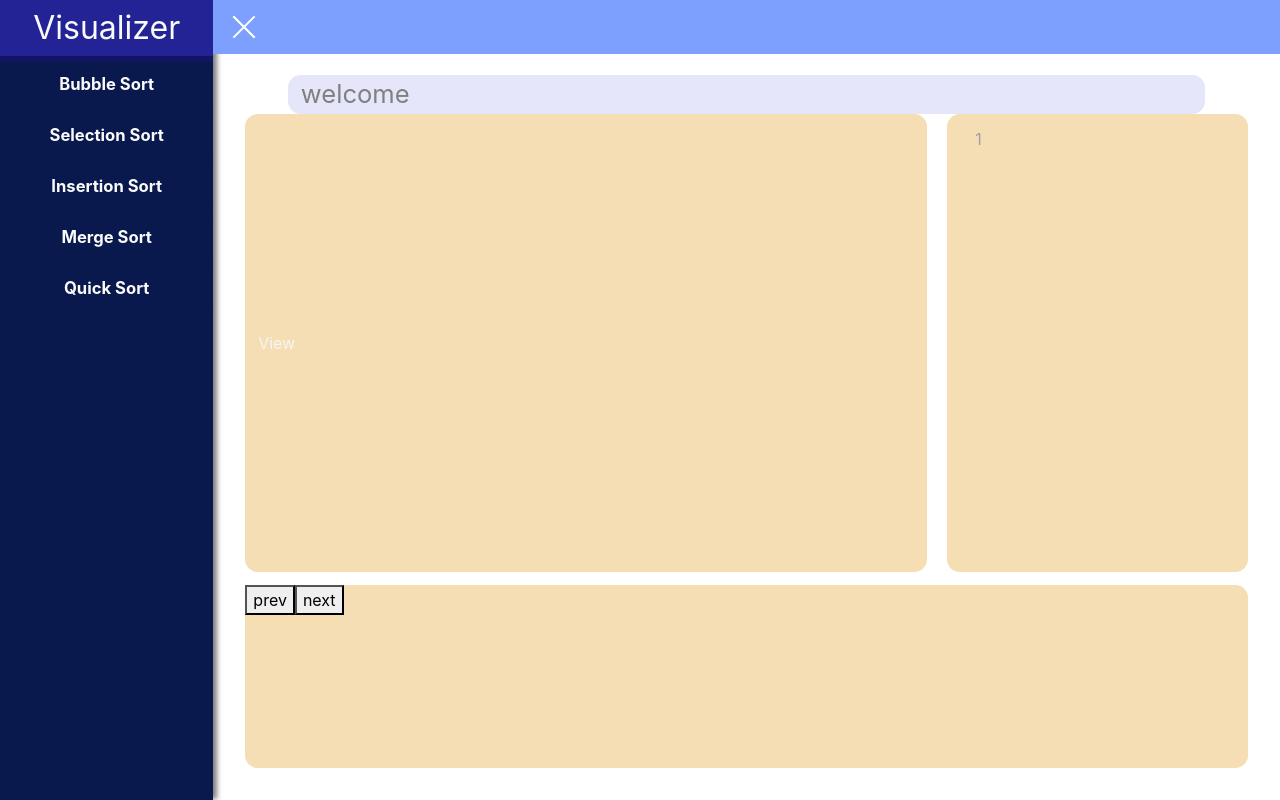
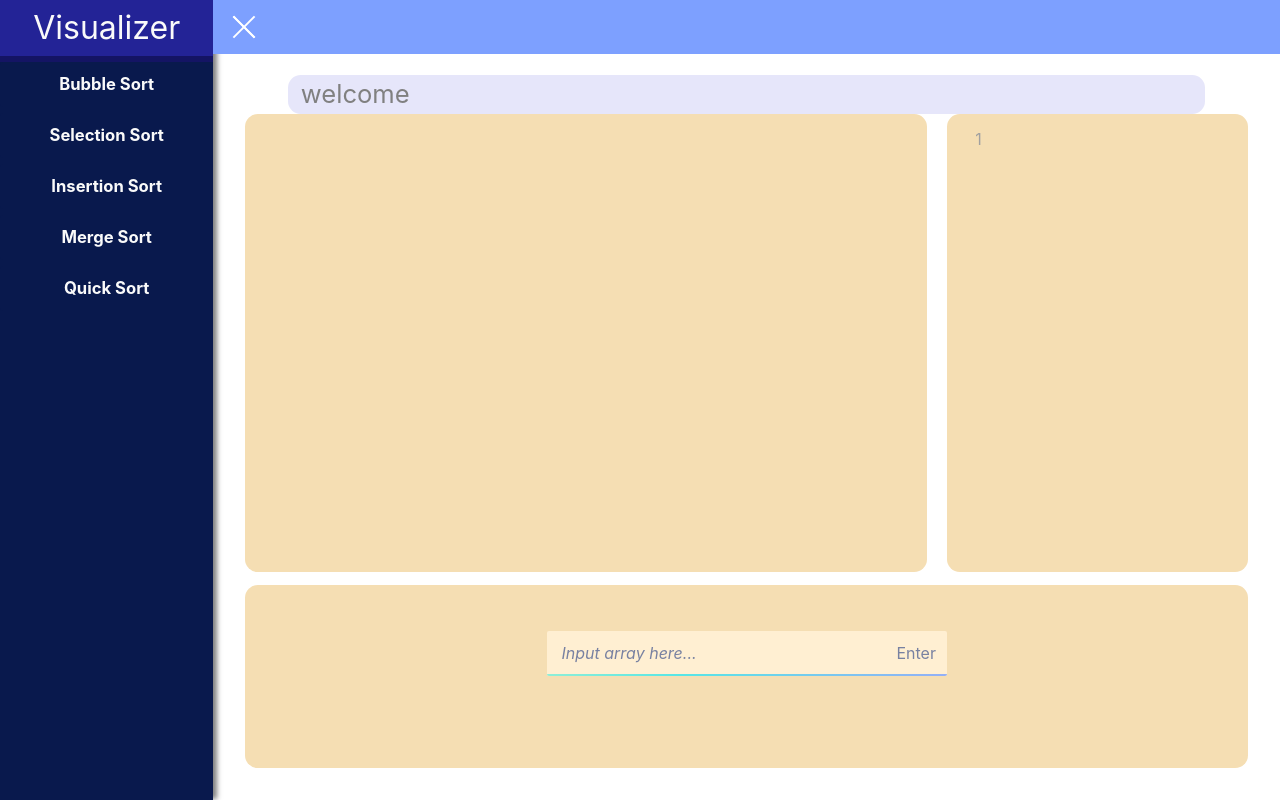
Before and after one commit to sguan94/Visualization, a React app: page / in a window 1280 px wide. Built offline with nearby package versions, Linux system fonts and the light colour scheme.

Commit message:
add array inputbox, viewShowcase version1

```diff
--- a/src/actions/sortingControllerAction.js
+++ b/src/actions/sortingControllerAction.js
@@ -2,12 +2,22 @@ export function setHighlight(value) {
     return {
         type: "SETHIGHLIGHT",
         payload: value
-    };
+    }
 }
-
 export function setMaxLineNum(value) {
     return {
         type: "SETMAXLINENUM",
         payload: value
     }
 }
+export function setTheArray(value) {
+    return {
+        type: "SETTHEARRAY",
+        payload: value
+    }
+}
+export function clearTheArray() {
+    return {
+        type: "CLEARTHEARRAY"
+    }
+}
--- a/src/components/MainContainer/MainContainer.js
+++ b/src/components/MainContainer/MainContainer.js
@@ -20,8 +20,8 @@ class MainContainer extends React.Component {
         let totalHeight = document.getElementById("mainContentDiv").offsetHeight;
         let contentHeight = event.pageY - document.getElementById("codeViewDiv").getBoundingClientRect().y;
         let controllerHeight = totalHeight - contentHeight;
-        let x = Math.min(Math.max((contentHeight * 100)/ totalHeight - 1, 4), 98);
-        let y = Math.min(Math.max((controllerHeight * 100)/ totalHeight - 1, 4), 98);
+        let x = Math.min(Math.max((contentHeight * 100)/ totalHeight - 1, 6), 98);
+        let y = Math.min(Math.max((controllerHeight * 100)/ totalHeight - 1, 6), 98);
         this.props.setContentHeight(`${x}%`);
         this.props.setControllerHeight(`${y}%`);
     };
--- a/src/components/MainContainer/MainContent/ViewShowcase/ViewShowcase.js
+++ b/src/components/MainContainer/MainContent/ViewShowcase/ViewShowcase.js
@@ -1,15 +1,49 @@
 import React from "react";
+import {connect} from "react-redux";
 import '../../../../css/ViewShowcase.css';
 
 class ViewShowcase extends React.Component {
 
+    constructor(){
+        super();
+        this.containerRef = React.createRef();
+        this.unitHeight = 0;
+    }
+
+    shouldComponentUpdate(nextProps){
+        if(typeof nextProps.theArray[0] === NaN){
+            return false;
+        }
+        let max = parseInt(nextProps.theArray[0]);
+        for(let i = 0; i < nextProps.theArray.length; i ++){
+            if(max < parseInt(nextProps.theArray[i])){
+                max = parseInt(nextProps.theArray[i]);
+            }
+        }
+        console.log(max);
+        this.unitHeight = this.containerRef.current.offsetHeight / max;
+        return true;
+    }
+
     render(){
+
         return (
             <div className="viewShowcase">
-                View
+                <div className="unitContainer" ref={this.containerRef}>
+                    {this.props.theArray.map((item, key) => {
+                        console.log(this.containerRef.current);
+                        return <div className="unit" key={key} style={{height: `${this.unitHeight * item}px`}}></div>
+                    })}
+                </div>
             </div>
         );
     }
 }
 
-export default ViewShowcase;
+const mapStateToProps = (state) => {
+    return{
+        theArray: state.sortingControllerReducer.theArray
+    }
+}
+
+export default connect(mapStateToProps)(ViewShowcase);
--- a/src/components/MainContainer/SortingController/SortingController.js
+++ b/src/components/MainContainer/SortingController/SortingController.js
@@ -1,11 +1,18 @@
 import React from "react";
 import {connect} from "react-redux";
-import {setHighlight} from "../../../actions/sortingControllerAction";
+import {setHighlight, setTheArray, clearTheArray} from "../../../actions/sortingControllerAction";
+import TextInput from "./TextInput";
+import "../../../css/SortingController.css"
 
 class SortingController extends React.Component {
 
     constructor(){
         super();
+        this.placeHolder = "";
+    }
+
+    generateArray(){
+        console.log(Math.random(100));
     }
 
     next(){
@@ -20,12 +27,34 @@ class SortingController extends React.Component {
         }
     }
 
+    submitArray(array){
+        let tempArr = array.split(',');
+        if(tempArr[0] === ""){
+            this.props.clearTheArray();
+        }else{
+            this.props.setTheArray(tempArr);
+        }
+    }
+
     render(){
+        if(this.props.sortingControllerReducer.theArray.length === 0){
+            this.placeHolder = "Input array here...";
+        }else{
+            this.placeHolder = this.props.sortingControllerReducer.theArray.join();
+        }
+
+        // this.placeHolder=(this.props.sortingControllerReducer.theArray===[]?"Input array here...":this.props.sortingControllerReducer.theArray.join());
+        // console.log(this.placeHolder);
         return (
             <div id="sortingController">
-                <button onClick={this.prev.bind(this)}>prev</button>
-                <button onClick={this.next.bind(this)}>next</button>
-            </div>
+
+                <TextInput handleClick={this.submitArray.bind(this)} placeHolder={this.placeHolder}/>
+                <div className="buttonList">
+                    {/* <button onClick={this.prev.bind(this)}>prev</button>
+                    <button onClick={this.next.bind(this)}>next</button>
+                    <button onClick={this.generateArray}>Generate Array</button> */}
+                </div>
+             </div>
         );
     }
 };
@@ -40,6 +69,12 @@ const mapDispatchToProps = (dispatch) => {
     return{
         setHighlight: (value) => {
             dispatch(setHighlight(value));
+        },
+        setTheArray: (value) => {
+            dispatch(setTheArray(value));
+        },
+        clearTheArray: () => {
+            dispatch(clearTheArray());
         }
     };
 };
--- /dev/null
+++ b/src/components/MainContainer/SortingController/TextInput.js
@@ -0,0 +1,114 @@
+import React from "react";
+import ReactDom from 'react-dom';
+import "../../../css/TextInput.scss";
+
+class TextInput extends React.Component {
+
+    constructor(){
+        super();
+        this.inputRef = React.createRef();
+        this.state = {
+            isHovering: false,
+            promptDivLeft: 0,
+            promptDivTop: 0,
+            focusInput: false
+        }
+    }
+
+    handleClick(){
+        let input = document.getElementById("ti").value;
+        if(this.checkInputIsArray(input)){
+            this.props.handleClick(input);
+        }else{
+
+        }
+    }
+
+    checkInputIsArray(input){
+        if(input === ""){
+            return true;
+        }
+        let tempArr = input.split(",");
+        for(let i = 0; i < tempArr.length; i ++){
+            if(tempArr[i] === ""){
+                return false;
+            }
+            if(isNaN(tempArr[i])){
+                return false;
+            }
+            if(Number(tempArr[i]) < 0 || Number(tempArr[i]) > 50){
+                return false;
+            }
+        }
+        return true;
+    }
+
+    handleMouseEnter(){
+        document.getElementById("textInput").addEventListener("mousemove", this.handleMouseMove.bind(this));
+        this.timer = window.setTimeout(() => {
+            this.setupHoverDiv();
+        },1500);
+    }
+
+    handleMouseMove(event){
+        var parent = ReactDom.findDOMNode(this);
+        this.setState({
+            isHovering: false,
+            promptDivLeft: event.clientX - parent.getBoundingClientRect().x + 10,
+            promptDivTop: event.clientY - parent.getBoundingClientRect().y
+        })
+    }
+
+    setupHoverDiv(){
+        this.setState({
+            ...this.state,
+            isHovering: true
+        })
+    }
+
+    handleMouseLeave = () => {
+        this.setState({
+            ...this.state,
+            isHovering: false
+        })
+        if(this.timer){
+            window.clearTimeout(this.timer);
+        }
+        document.getElementById("textInput").removeEventListener("mousemove", this.handleMouseMove);
+    }
+
+    handleFocus(){
+        this.setState({
+            ...this.state,
+            isHovering: false,
+            focusInput: true
+        })
+        document.getElementById("textInput").removeEventListener("mousemove", this.handleMouseMove);
+    }
+
+    handleBlur(){
+        this.setState({
+            ...this.state,
+            focusInput: false
+        })
+    }
+
+    render(){
+        return (
+            <div id="textInput" onMouseEnter={this.handleMouseEnter.bind(this)} onMouseLeave={this.handleMouseLeave}
+            onFocus={this.handleFocus.bind(this)} onBlur={this.handleBlur.bind(this)}>
+                <input id="ti" ref={this.inputRef} placeholder={this.state.focusInput?"":this.props.placeHolder}></input>
+                <button id="tiButton" onClick={this.handleClick.bind(this)}>Enter</button>
+                {
+                    this.state.isHovering &&
+                    <div className="promptDiv" style={{top:this.state.promptDivTop, left:this.state.promptDivLeft}}>
+                        <p>Please input array in this format:
+                            "num1,num2,num3"</p>
+                    </div>
+                }
+            </div>
+        );
+    }
+};
+
+export default TextInput;
--- a/src/css/MainContainer.css
+++ b/src/css/MainContainer.css
@@ -51,5 +51,4 @@
 #controllerDiv {
     display: flex;
     border-radius: 1vw;
-    background: wheat;
 }
--- a/src/css/MainContent.css
+++ b/src/css/MainContent.css
@@ -15,6 +15,7 @@
     padding-bottom: 1vw;
     padding-left: 1vw;
     padding-right: 1vw;
+    overflow: hidden;
 }
 
 #verticalLine {
--- /dev/null
+++ b/src/css/SortingController.css
@@ -0,0 +1,24 @@
+#sortingController {
+    background: wheat;
+    position: relative;
+    display: flex;
+    flex-direction: column;
+    flex-wrap: nowrap;
+    justify-content: space-evenly;
+    border-radius: 1vw;
+    width: 100%;
+    height: 100%;
+    overflow: hidden;
+}
+
+.buttonList {
+    display: flex;
+    flex-direction: row;
+    justify-content: space-evenly
+}
+
+#buttonList button{
+    align-self: center;
+    width: 10%;
+    height: 15%;
+}
--- /dev/null
+++ b/src/css/TextInput.scss
@@ -0,0 +1,86 @@
+$input-background: rgb(255, 239, 210);
+$input-text-inactive: #7881A1;
+$input-text-active: #BFD2FF;
+
+#textInput {
+    position: relative;
+    display: flex;
+    flex-direction: row;
+    width: 100%;
+    max-width: 400px;
+    margin: 0 auto;
+    border-radius: 2px;
+    padding: 0.7vw 1vw 0.7vw;
+    background: $input-background;
+    &:after {
+        content: "";
+        position: absolute;
+        left: 0px;
+        right: 0px;
+        bottom: 0px;
+        z-index: 10;
+        height: 2px;
+        border-bottom-left-radius: 2px;
+        border-bottom-right-radius: 2px;
+        background-position: 0% 0%;
+        background: linear-gradient(to right, #B294FF, #57E6E6, #FEFFB8, #57E6E6, #B294FF, #57E6E6);
+        background-size: 500% auto;
+        animation: gradient 3s linear infinite;
+    }
+}
+@keyframes gradient {
+    0%{
+        background-position:0 0
+    }
+    100%{
+        background-position:100% 0
+    }
+}
+
+#textInput input {
+    border-style: none;
+    background: transparent;
+    outline: none;
+}
+#ti {
+    flex-grow: 1;
+    border: none;
+    width: 90%;
+    vertical-align: middle;
+    line-height: 2vw;
+    &::-webkit-input-placeholder {
+        color: $input-text-inactive;
+        font-style: italic;
+    }
+}
+
+#textInput button, #textInput button:focus {
+    padding: 0;
+    background: none;
+    border: none;
+    outline: none;
+}
+#tiButton {
+    color:  $input-text-inactive;
+    vertical-align: middle;
+    transition: color .25s;
+    width: 10%;
+    &:hover {
+        color: $input-text-active;
+    }
+}
+
+.promptDiv {
+    position: absolute;
+    background: rgb(220, 210, 247);
+    color: $input-text-inactive;
+    border-radius: 2px;
+    text-align: center;
+    width: 250px;
+    height: 50px;
+    display: none;
+}
+#textInput:hover .promptDiv{
+    display: block;
+    z-index: 20;
+}
--- a/src/css/ViewShowcase.css
+++ b/src/css/ViewShowcase.css
@@ -6,3 +6,20 @@
     width: 100%;
     color:whitesmoke;
 }
+
+.unitContainer {
+    display: flex;
+    align-self: center;
+    flex-direction: row;
+    align-content: space-between;
+    height: 60%;
+}
+
+.unit {
+    align-self: baseline;
+    background: beige;
+    margin-left: 10px;
+    margin-right: 10px;
+    width: 50px;
+    height: 200px;
+}
--- a/src/reducers/sortingControllerReducer.js
+++ b/src/reducers/sortingControllerReducer.js
@@ -1,6 +1,7 @@
 const sortingControllerReducer = (state = {
     highlightLine: 0,
-    maxLineNum: 0
+    maxLineNum: 0,
+    theArray: []
 }, action) => {
     switch (action.type) {
         case "SETHIGHLIGHT":
@@ -15,6 +16,18 @@ const sortingControllerReducer = (state = {
                 maxLineNum: action.payload
             };
             break;
+        case "SETTHEARRAY":
+            state = {
+                ...state,
+                theArray: action.payload
+            }
+            break;
+        case "CLEARTHEARRAY":
+            state = {
+                ...state,
+                theArray: []
+            }
+            break;
         default:
             break;
     }
```
Also changed, not shown: src/components/MainContainer/MainContent/CodeShowcase/CodeLine.js (+8 -1 lines).
